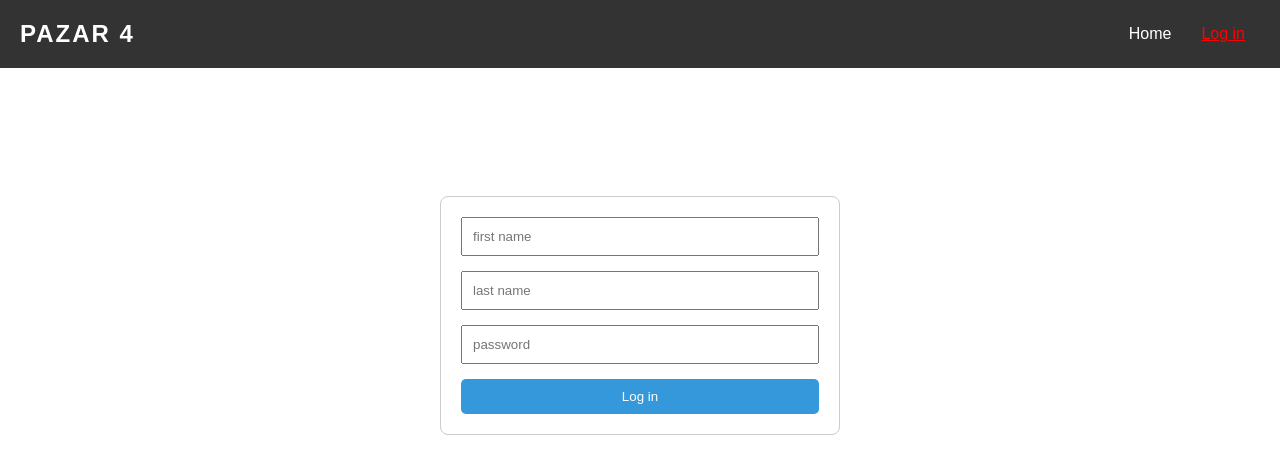
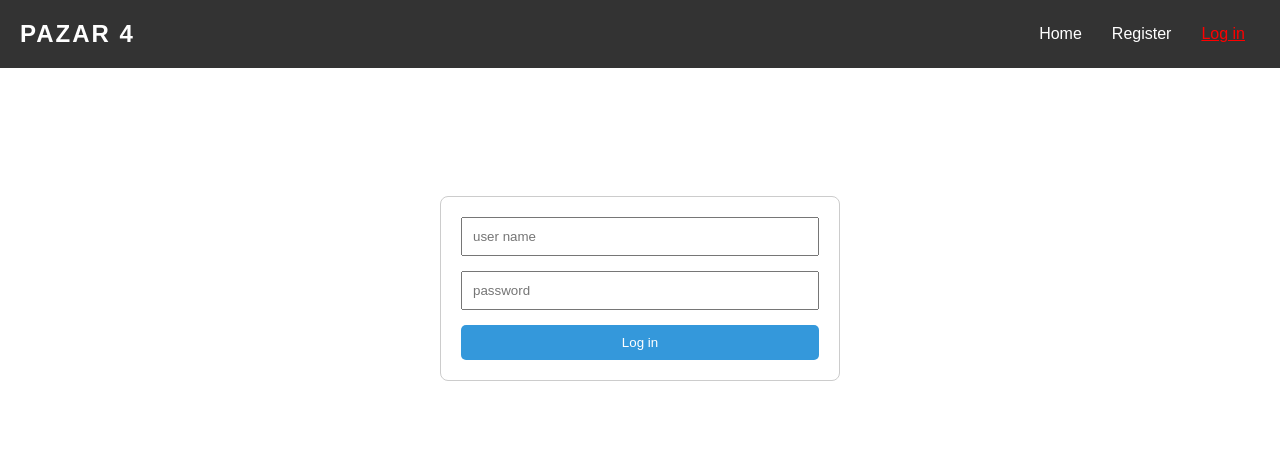
Before and after one commit to Kostadin-Pejoski/React-Eshop, a React (Create React App) app: page /login in a window 1280 px wide. Shown: the top 474 px of the page. Built offline with nearby package versions, Linux system fonts and the light colour scheme; no server answers.

Commit message:
implemented register/login through local storage

```diff
--- a/src/App.js
+++ b/src/App.js
@@ -4,7 +4,8 @@ import CheckOutPage from './Pages/CheckoutPage'
 import ProductsPage from './Pages/ProductsPage'
 import { BrowserRouter,Routes,Route } from 'react-router-dom'
 import { useState,createContext, useEffect} from 'react'
-import CartProduct from './Components/CartProduct'
+import Register from './Pages/Register'
+import User from './User'
 
 export const UserContext = createContext()
 export const ProductsContext = createContext()
@@ -22,25 +23,14 @@ function App() {
     setProducts(json)
   }
 
-  function handleLogin(firstName,lastName,password){
+  function handleLogin(userName,passowrd){
     if(user==null){
-      let currentUser={
-        firstName:firstName,
-        lastName:lastName,
-        password:password,
-        cart:new Map(),
-        calculateTotal:function (){
-          let total=0
-          this.cart.forEach((value,key)=>{
-            total+=value.quanitity*value.price
-          })
-          return total
-        },
-        generateCartLiElements:function(){
-           return Array.from(this.cart.values()).map(product=><CartProduct product={product}/>)
+      let currentUser=JSON.parse(localStorage.getItem(userName))
+        if(currentUser.password===passowrd){
+          setUser(new User(currentUser))
+          return true
         }
-      }
-      setUser(currentUser)
+        return false
     }
   }
 
@@ -66,7 +56,7 @@ function App() {
 
   function handleQuantityChange(id,action){
     setUser(prevUser=>{
-          let updateUser={...prevUser}
+          let updateUser=new User(prevUser)
           let updatedProduct=updateUser.cart.get(id)
           if(action==='increment'){
             updatedProduct.quanitity=updatedProduct.quanitity+1
@@ -87,7 +77,7 @@ function App() {
 
   function handleAddProduct(product){
       setUser(prevUser=>{
-        let updateUser={...prevUser}
+        let updateUser=new User(prevUser)
         updateUser.cart.set(product.id,product)
         return updateUser
       })
@@ -102,6 +92,7 @@ function App() {
         <BrowserRouter>
           <Routes>
             <Route element={<HomePage></HomePage>} path='/home'/>
+            <Route element={<Register></Register>} path='/register'/>
             <Route index element={<HomePage></HomePage>}/>
             <Route element={<LoginPage user={user} handleLogin={handleLogin}></LoginPage>} path='/login'/>
             <Route element={<CheckOutPage></CheckOutPage>} path='/checkout'/>
--- a/src/Components/LoginForm.jsx
+++ b/src/Components/LoginForm.jsx
@@ -1,23 +1,33 @@
 import { useRef} from "react"
 export default function LoginForm(props){
-    const nameInput = useRef()
-    const lastNameInput = useRef()
     const passwordInput = useRef()
+    const userNameInput = useRef()
     function prevent(e){
         e.preventDefault()
     }
     function loginFunc(){
-        if(nameInput.current.value==='' || lastNameInput.current.value==='' || passwordInput.current.value===''){
+        if(passwordInput.current.value==='' || userNameInput.current.value===''){
             alert('not all fields are filled in')
             return
         }
         else{
-            props.handleLogin(nameInput.current.value,lastNameInput.current.value,passwordInput.current.value)
+            if(localStorage.getItem(userNameInput.current.value)==null){
+                alert('no such user exists')
+                // userNameInput.current.value=''
+                // passwordInput.current.value=''
+                // nameInput.current.value=''
+                // lastNameInput.current.value=''
+            }
+            else{
+
+                if(props.handleLogin(userNameInput.current.value,passwordInput.current.value)===false){
+                    alert('wrong password')
+                }
+            }
         }
     }
     const form =  <form className="login-container" onSubmit={prevent}>
-        <input ref={nameInput} className="input-field" type="text" placeholder="first name"/>
-        <input  ref={lastNameInput} className="input-field" type="text" placeholder="last name"/>
+        <input ref={userNameInput} className="input-field" type="text" placeholder="user name"/>
         <input ref={passwordInput} className="input-field" type="password" placeholder="password"/>
         <button className="login-button" onClick={loginFunc}>Log in</button>
         </form>
--- a/src/Components/Navbar.jsx
+++ b/src/Components/Navbar.jsx
@@ -5,14 +5,6 @@ export function Navbar() {
 
 
     const value = useContext(UserContext)
-    let loginLogout
-    if(value.user==null){
-        loginLogout=<NavLink to='/login'>Log in</NavLink>
-    }
-    else{
-        loginLogout=<NavLink onClick={value.handleLogOut} to='/login'>Log Out</NavLink>
-    }
-
     const [visible,setVisible] = useState(false)
 
     useEffect(()=>{
@@ -31,7 +23,8 @@ export function Navbar() {
     <NavLink to='/'>Home</NavLink>
     {value.user!=null && <NavLink to='/checkout'>Checkout</NavLink>}
     {value.user!=null && <NavLink to='/products'>Products</NavLink>}
-    {loginLogout}
+    <NavLink to='/register'>Register</NavLink>
+    {value.user==null?<NavLink to='/login'>Log in</NavLink>:<NavLink onClick={value.handleLogOut} to='/login'>Log Out</NavLink>}
     </nav>
 
     return (
--- /dev/null
+++ b/src/Components/RegisterForm.jsx
@@ -0,0 +1,46 @@
+import { useRef } from "react"
+import {  useNavigate } from "react-router"
+export default function RegisterForm(){
+    const nameInput = useRef()
+    const lastNameInput=useRef()
+    const passwordInput=useRef()
+    const userNameInput=useRef()
+    const navigate=useNavigate()
+    function registerFunc(e){
+        e.preventDefault()
+        let name=nameInput.current.value
+        let lastName=lastNameInput.current.value
+        let password=passwordInput.current.value
+        let userName=userNameInput.current.value
+
+        if(name!=='' && lastName!=='' && password!=='' && userNameInput.current.value!==''){
+            if(localStorage.getItem(userName)!=null){
+                alert('user with this username already exists')
+            }
+            else{
+                const newUser = {
+                    firstName:name,
+                    userName:userName,
+                    lastName:lastName,
+                    password:password
+                }
+                localStorage.setItem(userName,JSON.stringify(newUser))
+                alert('sucessfull register')
+                navigate('/')
+            }
+        }
+        else{
+            alert('please make sure you filled all the fields')
+        }
+    }
+
+    return (
+        <form className="login-container" >
+        <input ref={nameInput} className="input-field" type="text" placeholder="first name"/>
+        <input  ref={lastNameInput} className="input-field" type="text" placeholder="last name"/>
+        <input  ref={userNameInput} className="input-field" type="text" placeholder="user name"/>
+        <input ref={passwordInput} className="input-field" type="password" placeholder="password"/>
+        <button className="login-button" onClick={registerFunc}>Register</button>
+        </form>
+    )
+}
--- /dev/null
+++ b/src/Pages/Register.jsx
@@ -0,0 +1,10 @@
+import Header from "../Components/Header";
+import RegisterForm from "../Components/RegisterForm";
+export default function Register(){
+    return (
+        <div>
+            <Header></Header>
+            <RegisterForm></RegisterForm>
+        </div>
+    )
+}
--- /dev/null
+++ b/src/User.js
@@ -0,0 +1,29 @@
+import CartProduct from "./Components/CartProduct"
+
+export default class User{
+    constructor(otherUser){
+        this.firstName=otherUser.firstName
+        this.lastName=otherUser.lastName
+        this.password=otherUser.password
+        this.userName=otherUser.userName
+        if(otherUser.cart==null){
+          this.cart=new Map()
+        }
+        else{
+          this.cart=otherUser.cart
+        }
+    }
+
+      calculateTotal(){
+        let total=0
+          this.cart.forEach((value,key)=>{
+            total+=value.quanitity*value.price
+          })
+          return total
+    }
+
+    generateCartLiElements(){
+        return Array.from(this.cart.values()).map(product=><CartProduct product={product}/>)
+     }
+
+}
--- a/src/index.css
+++ b/src/index.css
@@ -4,6 +4,12 @@
   padding: 0;
 }
 
+
+#root{
+  min-height: 100vh;
+  display: flex;
+  flex-direction: column;
+}
 
 header{
   display: flex;
@@ -196,6 +202,7 @@ nav a:hover{
   font-size: 5em;
   padding: 2em;
   text-align: center;
+  flex-grow: 1;
 }
 
 .quantityDiv{
```
